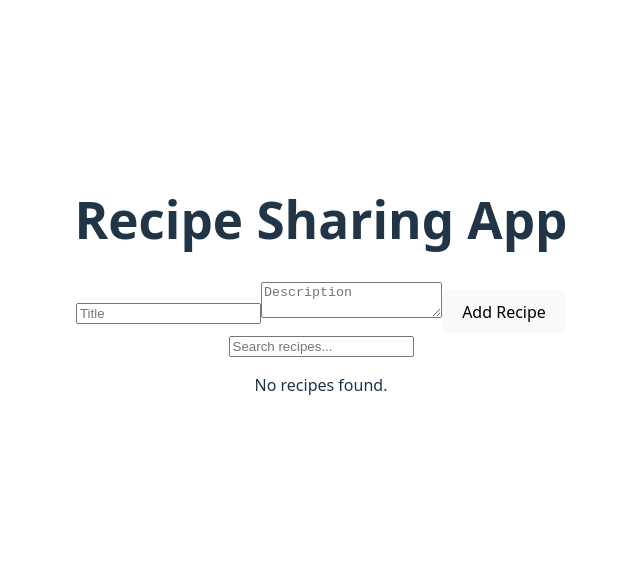
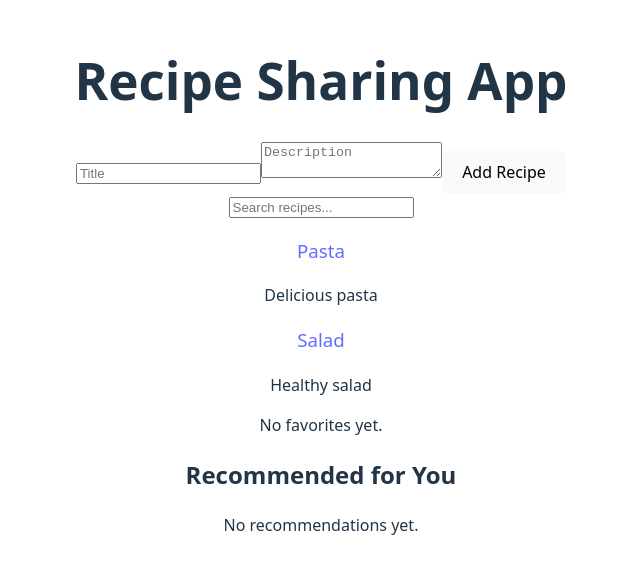
Before and after one commit to Mohamed-Amine-Nafia/alx-fe-reactjs, a React (Vite) app in the folder recipe-sharing-app/: page / in a window 1280 px wide. Shown: the part 115-688 px from the top of the page, without its empty margins (319-959 px from the left). Built offline with nearby package versions, Linux system fonts and the light colour scheme.

Commit message:
all done

```diff
--- a/recipe-sharing-app/src/App.jsx
+++ b/recipe-sharing-app/src/App.jsx
@@ -3,6 +3,8 @@ import RecipeList from "./components/RecipeList";
 import AddRecipeForm from "./components/AddRecipeForm";
 import RecipeDetails from "./components/RecipeDetails";
 import SearchBar from "./components/SearchBar";
+import FavoritesList from "./components/FavoritesList";
+import RecommendationsList from "./components/RecommendationsList";
 import "./App.css";
 
 export default function App() {
@@ -12,11 +14,18 @@ export default function App() {
         <Route
           path="/"
           element={
-            <div className="p-4">
-              <h1 className="text-xl font-bold mb-4">Recipe Sharing App</h1>
+            <div className="p-4 max-w-xl mx-auto">
+              <h1 className="text-2xl font-bold mb-4">Recipe Sharing App</h1>
+
               <AddRecipeForm />
+
               <SearchBar />
+
               <RecipeList />
+
+              <FavoritesList />
+
+              <RecommendationsList />
             </div>
           }
         />
--- /dev/null
+++ b/recipe-sharing-app/src/components/FavoritesList.jsx
@@ -0,0 +1,27 @@
+import { useRecipeStore } from "./recipeStore.js";
+
+const FavoritesList = () => {
+  const favorites = useRecipeStore((state) => state.favorites);
+  const recipes = useRecipeStore((state) => state.recipes);
+
+  // Compute favorite recipes locally
+  const favoriteRecipes = favorites
+    .map((id) => recipes.find((r) => r.id === id))
+    .filter(Boolean); // remove undefined if recipe not found
+
+  if (favoriteRecipes.length === 0) return <p>No favorites yet.</p>;
+
+  return (
+    <div>
+      <h2>My Favorites</h2>
+      {favoriteRecipes.map((recipe) => (
+        <div key={recipe.id} className="border p-2 mb-2 rounded">
+          <h3>{recipe.title}</h3>
+          <p>{recipe.description}</p>
+        </div>
+      ))}
+    </div>
+  );
+};
+
+export default FavoritesList;
--- a/recipe-sharing-app/src/components/RecipeDetails.jsx
+++ b/recipe-sharing-app/src/components/RecipeDetails.jsx
@@ -1,31 +1,45 @@
-import { useRecipeStore } from "./recipeStore";
+// src/components/RecipeDetails.jsx
+import { useRecipeStore } from "./recipeStore.js";
 import { useParams, Link } from "react-router-dom";
 import EditRecipeForm from "./EditRecipeForm";
 import DeleteRecipeButton from "./DeleteRecipeButton";
 
 const RecipeDetails = () => {
-  const { id } = useParams(); // get recipeId from URL
+  const { id } = useParams();
   const recipeId = Number(id);
+
   const recipe = useRecipeStore((state) =>
     state.recipes.find((r) => r.id === recipeId)
   );
 
-  if (!recipe) {
-    return <h2>Recipe not found</h2>;
-  }
+  const addFavorite = useRecipeStore((state) => state.addFavorite);
+  const removeFavorite = useRecipeStore((state) => state.removeFavorite);
+  const favorites = useRecipeStore((state) => state.favorites);
+
+  const isFavorite = recipe ? favorites.includes(recipe.id) : false;
+
+  if (!recipe) return <h2>Recipe not found</h2>;
 
   return (
-    <div>
-      <h1>{recipe.title}</h1>
-      <p>{recipe.description}</p>
+    <div className="p-4">
+      <h1 className="text-xl font-bold">{recipe.title}</h1>
+      <p className="my-2">{recipe.description}</p>
 
-      {/* Explicitly reference recipe.id for ALX checker */}
-      <span style={{ display: "none" }}>{recipe.id}</span>
+      <button
+        onClick={() =>
+          isFavorite ? removeFavorite(recipe.id) : addFavorite(recipe.id)
+        }
+        className="bg-yellow-400 px-2 py-1 rounded mt-2"
+      >
+        {isFavorite ? "Unfavorite" : "Add to Favorites"}
+      </button>
 
       <EditRecipeForm recipe={recipe} />
       <DeleteRecipeButton recipeId={recipeId} />
 
-      <Link to="/">⬅ Back to Recipes</Link>
+      <Link to="/" className="inline-block mt-4 text-blue-600">
+        ⬅ Back to Recipes
+      </Link>
     </div>
   );
 };
--- a/recipe-sharing-app/src/components/RecipeList.jsx
+++ b/recipe-sharing-app/src/components/RecipeList.jsx
@@ -1,9 +1,13 @@
-// src/components/RecipeList.jsx
 import { useRecipeStore } from "./recipeStore.js";
 import { Link } from "react-router-dom";
 
 const RecipeList = () => {
-  const filteredRecipes = useRecipeStore((state) => state.filteredRecipes);
+  const recipes = useRecipeStore((state) => state.recipes);
+  const searchTerm = useRecipeStore((state) => state.searchTerm);
+
+  const filteredRecipes = recipes.filter((r) =>
+    r.title.toLowerCase().includes(searchTerm.toLowerCase())
+  );
 
   return (
     <div>
@@ -22,4 +26,5 @@ const RecipeList = () => {
     </div>
   );
 };
+
 export default RecipeList;
--- /dev/null
+++ b/recipe-sharing-app/src/components/RecommendationsList.jsx
@@ -0,0 +1,30 @@
+import { useEffect } from "react";
+import { useRecipeStore } from "./recipeStore.js";
+
+const RecommendationsList = () => {
+  const recommendations = useRecipeStore((state) => state.recommendations);
+  const generateRecommendations = useRecipeStore(
+    (state) => state.generateRecommendations
+  );
+
+  useEffect(() => {
+    generateRecommendations();
+  }, [generateRecommendations]);
+
+  return (
+    <div className="my-4">
+      <h2 className="text-lg font-bold mb-2">Recommended for You</h2>
+      {recommendations.length === 0 ? (
+        <p>No recommendations yet.</p>
+      ) : (
+        recommendations.map((recipe) => (
+          <div key={recipe.id} className="border p-2 mb-2 rounded">
+            <h3>{recipe.title}</h3>
+            <p>{recipe.description}</p>
+          </div>
+        ))
+      )}
+    </div>
+  );
+};
+export default RecommendationsList;
--- a/recipe-sharing-app/src/components/SearchBar.jsx
+++ b/recipe-sharing-app/src/components/SearchBar.jsx
@@ -1,14 +1,8 @@
-import React, { useEffect } from "react";
 import { useRecipeStore } from "./recipeStore.js";
 
 const SearchBar = () => {
+  const searchTerm = useRecipeStore((state) => state.searchTerm);
   const setSearchTerm = useRecipeStore((state) => state.setSearchTerm);
-  const filterRecipes = useRecipeStore((state) => state.filterRecipes);
-  const searchTerm = useRecipeStore((state) => state.searchTerm);
-
-  useEffect(() => {
-    filterRecipes();
-  }, [searchTerm, filterRecipes]);
 
   return (
     <input
@@ -16,8 +10,9 @@ const SearchBar = () => {
       placeholder="Search recipes..."
       value={searchTerm}
       onChange={(e) => setSearchTerm(e.target.value)}
-      className="border p-2 rounded w-full"
+      className="border p-2 rounded w-full mb-4"
     />
   );
 };
+
 export default SearchBar;
--- a/recipe-sharing-app/src/components/recipeStore.js
+++ b/recipe-sharing-app/src/components/recipeStore.js
@@ -1,30 +1,45 @@
 import { create } from "zustand";
 
 export const useRecipeStore = create((set) => ({
-  recipes: [],
+  recipes: [
+    { id: 1, title: "Pasta", description: "Delicious pasta" },
+    { id: 2, title: "Salad", description: "Healthy salad" },
+  ],
+
   addRecipe: (newRecipe) =>
     set((state) => ({ recipes: [...state.recipes, newRecipe] })),
 
   updateRecipe: (updatedRecipe) =>
     set((state) => ({
-      recipes: state.recipes.map((recipe) =>
-        recipe.id === updatedRecipe.id ? updatedRecipe : recipe
+      recipes: state.recipes.map((r) =>
+        r.id === updatedRecipe.id ? updatedRecipe : r
       ),
     })),
 
   deleteRecipe: (id) =>
     set((state) => ({
-      recipes: state.recipes.filter((recipe) => recipe.id !== id),
+      recipes: state.recipes.filter((r) => r.id !== id),
     })),
 
   searchTerm: "",
-  setSearchTerm: (term) => set((state) => ({ searchTerm: term }), false),
+  setSearchTerm: (term) => set({ searchTerm: term }),
 
-  filteredRecipes: [],
-  filterRecipes: () =>
+  favorites: [],
+  addFavorite: (recipeId) =>
     set((state) => ({
-      filteredRecipes: state.recipes.filter((recipe) =>
-        recipe.title.toLowerCase().includes(state.searchTerm.toLowerCase())
-      ),
+      favorites: [...state.favorites, recipeId],
     })),
+  removeFavorite: (recipeId) =>
+    set((state) => ({
+      favorites: state.favorites.filter((id) => id !== recipeId),
+    })),
+
+  recommendations: [],
+  generateRecommendations: () =>
+    set((state) => {
+      const recommended = state.recipes.filter(
+        (recipe) => state.favorites.includes(recipe.id) && Math.random() > 0.5
+      );
+      return { recommendations: recommended };
+    }),
 }));
```
